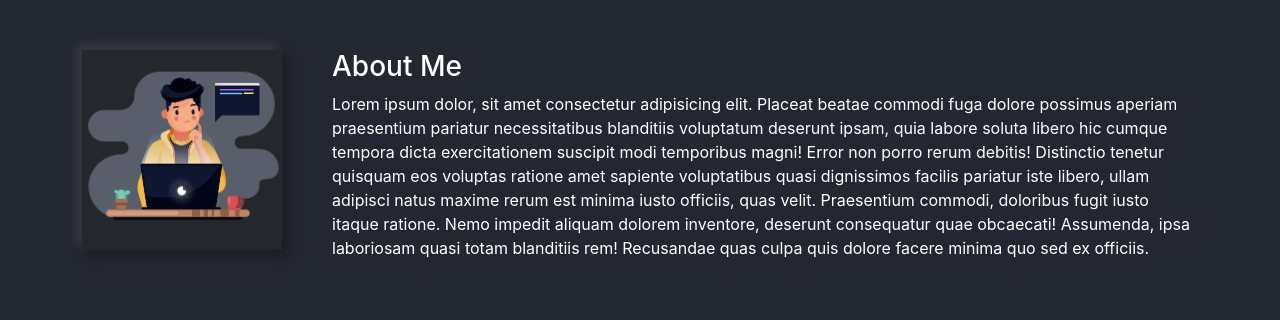
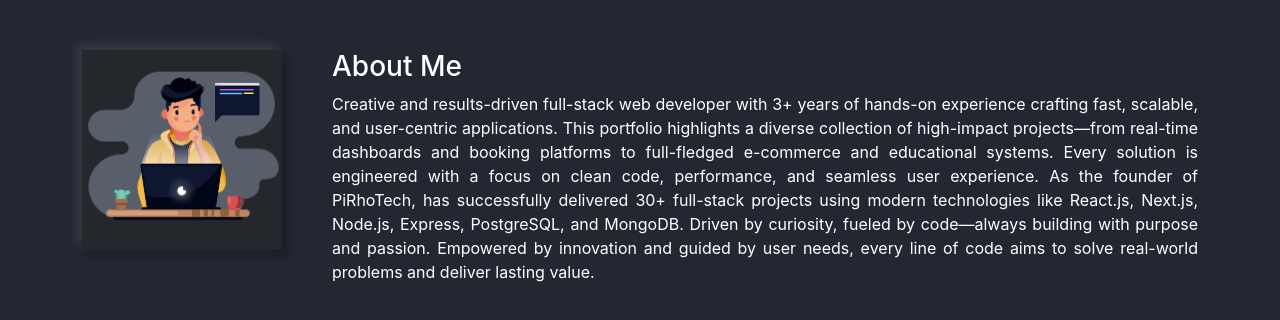
Before and after one commit to mdnuruzzamanemon/myWebReact, a React (Create React App) app: page /about in a window 1280 px wide. Shown: the top 320 px of the page. Built offline with nearby package versions, Linux system fonts and the light colour scheme.

Commit message:
about content added

```diff
--- a/src/components/about.jsx
+++ b/src/components/about.jsx
@@ -1,11 +1,9 @@
 import React from "react";
-import aboutEmonImg from "../images/emon.png";
 import "../css/about.css";
 import AboutAnimaiton from "./animations/AboutAnimation";
 
-function About()
-{
-    return(
+function About() {
+    return (
         <div className="container">
             <div className="aboutBox">
                 <div className="aboutImg">
@@ -14,7 +12,9 @@ function About()
                 </div>
                 <div className="aboutDetails">
                     <h3>About Me</h3>
-                    <p>Lorem ipsum dolor, sit amet consectetur adipisicing elit. Placeat beatae commodi fuga dolore possimus aperiam praesentium pariatur necessitatibus blanditiis voluptatum deserunt ipsam, quia labore soluta libero hic cumque tempora dicta exercitationem suscipit modi temporibus magni! Error non porro rerum debitis! Distinctio tenetur quisquam eos voluptas ratione amet sapiente voluptatibus quasi dignissimos facilis pariatur iste libero, ullam adipisci natus maxime rerum est minima iusto officiis, quas velit. Praesentium commodi, doloribus fugit iusto itaque ratione. Nemo impedit aliquam dolorem inventore, deserunt consequatur quae obcaecati! Assumenda, ipsa laboriosam quasi totam blanditiis rem! Recusandae quas culpa quis dolore facere minima quo sed ex officiis.</p>
+                    <p>Creative and results-driven full-stack web developer with 3+ years of hands-on experience crafting fast, scalable, and user-centric applications. This portfolio highlights a diverse collection of high-impact projects—from real-time dashboards and booking platforms to full-fledged e-commerce and educational systems. Every solution is engineered with a focus on clean code, performance, and seamless user experience. As the founder of PiRhoTech, has successfully delivered 30+ full-stack projects using modern technologies like React.js, Next.js, Node.js, Express, PostgreSQL, and MongoDB.
+                        Driven by curiosity, fueled by code—always building with purpose and passion.
+                        Empowered by innovation and guided by user needs, every line of code aims to solve real-world problems and deliver lasting value.</p>
                 </div>
             </div>
         </div>
--- a/src/components/header.jsx
+++ b/src/components/header.jsx
@@ -13,7 +13,7 @@ function Header() {
                     <h4>Hey</h4>
                     <h1>This is Md Nuruzzaman Emon</h1>
                     <h4>I am a Programmer</h4>
-                    <p>Lorem ipsum, dolor sit amet consectetur adipisicing elit. Natus, illo illum dolorem nostrum, repellendus distinctio eligendi magnam vel quisquam sit, maiores itaque. Adipisci corporis alias delectus dolor perspiciatis optio illo.</p>
+                    <p>A passionate and dynamic full-stack developer crafting real-world, impact-driven solutions across e-commerce, edtech, and real-time platforms. Explore a showcase of intuitive, scalable applications—built with modern technologies like React, Next.js, Node.js, and PostgreSQL.</p>
                 </div>
                 <div className="headerBtns">
                     <button>Learn More</button>
--- a/src/css/about.css
+++ b/src/css/about.css
@@ -21,6 +21,10 @@
     margin-left: 50px;
     color: #ffffff;
 }
+.aboutDetails p
+{
+    text-align: justify;
+}
 @media screen and (max-width: 850px)
 {
     .aboutBox
```
